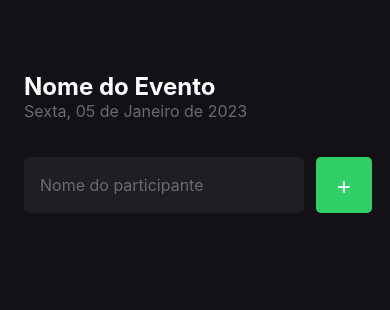
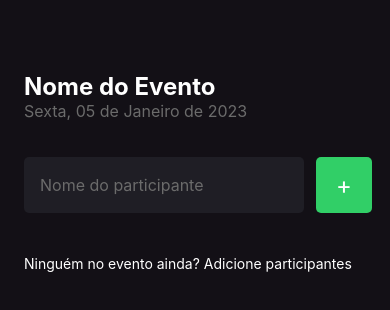
Before and after one commit to hakuunabatata/im-here, a React Native app: screen / in a window 390 px wide. Shown: the top 310 px of the page. Built offline with nearby package versions, Linux system fonts and the light colour scheme.

Commit message:
add Alert to remove participant

```diff
--- a/src/screens/Home/index.tsx
+++ b/src/screens/Home/index.tsx
@@ -1,7 +1,7 @@
 import { useState } from 'react'
 import {
   Alert,
-  ScrollView,
+  FlatList,
   Text,
   TextInput,
   TouchableOpacity,
@@ -23,7 +23,16 @@ export const Home = () => {
   }
 
   const removeParticipant = (name: string) => {
-    setParticipants(participants.filter(n => n !== name))
+    Alert.alert('Remover', `Remover o participante ${name}?`, [
+      {
+        text: 'Sim',
+        onPress: () => {
+          setParticipants(participants.filter(n => n !== name))
+          Alert.alert(`${name} deletado`)
+        },
+      },
+      { text: 'Não', style: 'cancel' },
+    ])
   }
 
   return (
@@ -46,15 +55,23 @@ export const Home = () => {
           <Text style={styles.buttonText}>+</Text>
         </TouchableOpacity>
       </View>
-      <ScrollView showsVerticalScrollIndicator={false}>
-        {participants.sort().map((name, index) => (
+      <FlatList
+        data={participants}
+        keyExtractor={item => item}
+        renderItem={({ item }) => (
           <Participant
-            key={index}
+            key={item}
+            name={item}
             onRemove={removeParticipant}
-            name={name}
           />
-        ))}
-      </ScrollView>
+        )}
+        showsVerticalScrollIndicator={false}
+        ListEmptyComponent={() => (
+          <Text style={styles.empty}>
+            Ninguém no evento ainda? Adicione participantes
+          </Text>
+        )}
+      ></FlatList>
     </View>
   )
 }
--- a/src/screens/Home/styles.ts
+++ b/src/screens/Home/styles.ts
@@ -44,4 +44,7 @@ export default StyleSheet.create({
     marginTop: 36,
     marginBottom: 42,
   },
+  empty: {
+    color: '#FFF',
+  },
 })
```
